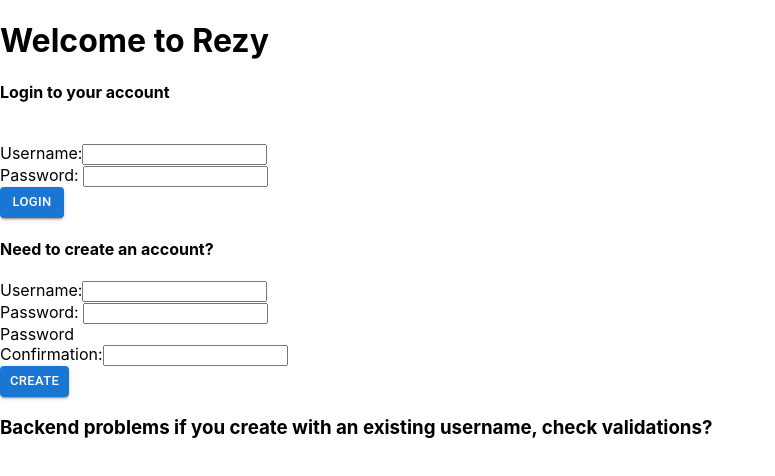
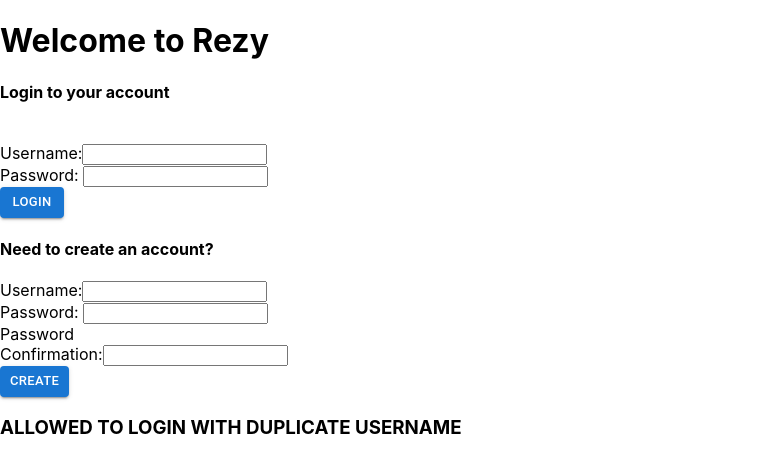
Before and after one commit to mkienbus/rezy-frontend, a React (Create React App) app: page / in a window 1280 px wide. Shown: the top 476 px of the page, without its empty margins (0-775 px from the left). Built offline with nearby package versions, Linux system fonts and the light colour scheme; no server answers.

Commit message:
comment deletions

```diff
--- a/src/App.js
+++ b/src/App.js
@@ -7,13 +7,10 @@
 import Nav from './components/tools/Nav';
 import Restaurants from './components/Restaurants';
 import LoginForm from './components/LoginForm';
-//import { useSelector, useDispatch } from 'react-redux';
-//import { loginUser, logoutUser } from './features/userSlice';
 
 
 function App() {
-  //const userState = useSelector((state) => state.user.username)
-  //const dispatch = useDispatch()
+
   const [user, setUser] = useState(null)
 
   useEffect(() => {
--- a/src/components/SignupForm.js
+++ b/src/components/SignupForm.js
@@ -53,7 +53,7 @@
                 />
                 <br></br>
                 <Button type = "submit" variant = "contained" size = "small">Create</Button>
-                <h3>Backend problems if you create with an existing username, check validations?</h3>
+                <h3>ALLOWED TO LOGIN WITH DUPLICATE USERNAME</h3>
             </form>
             </div>
         </>
```
